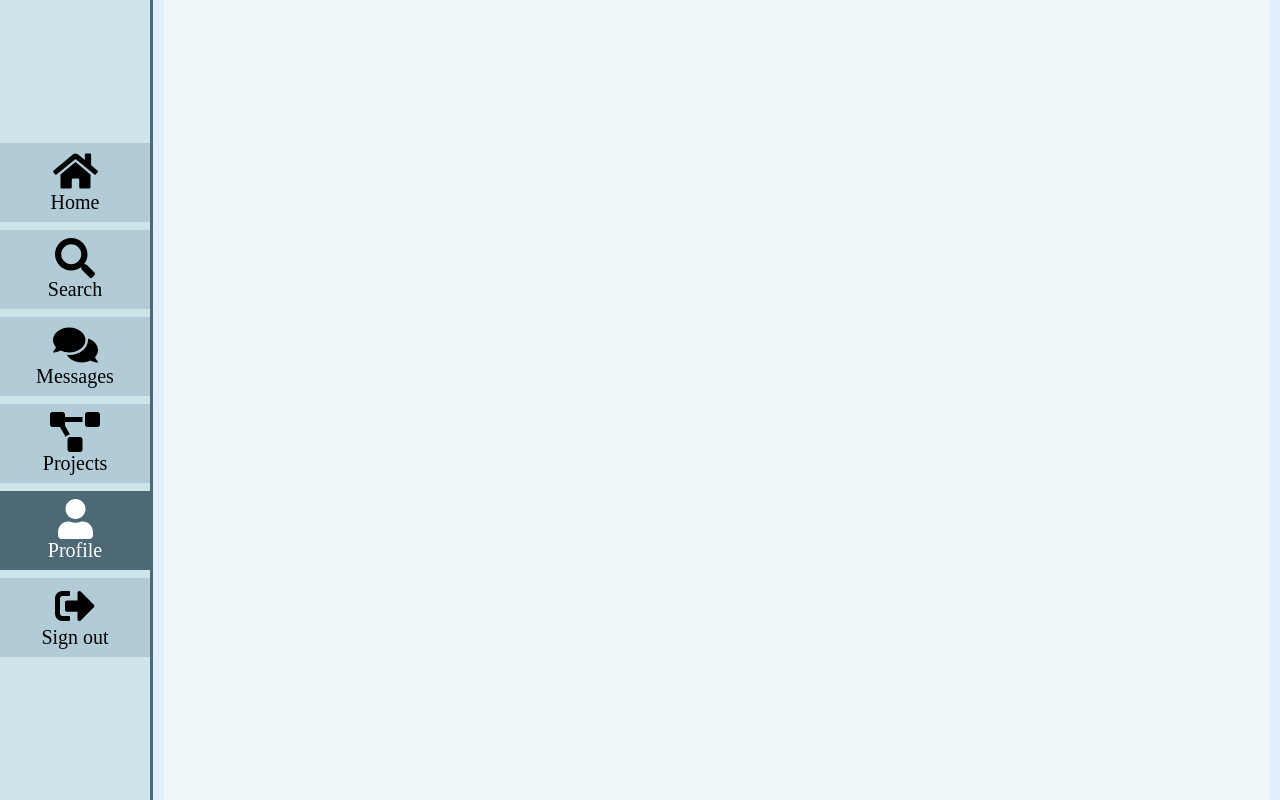
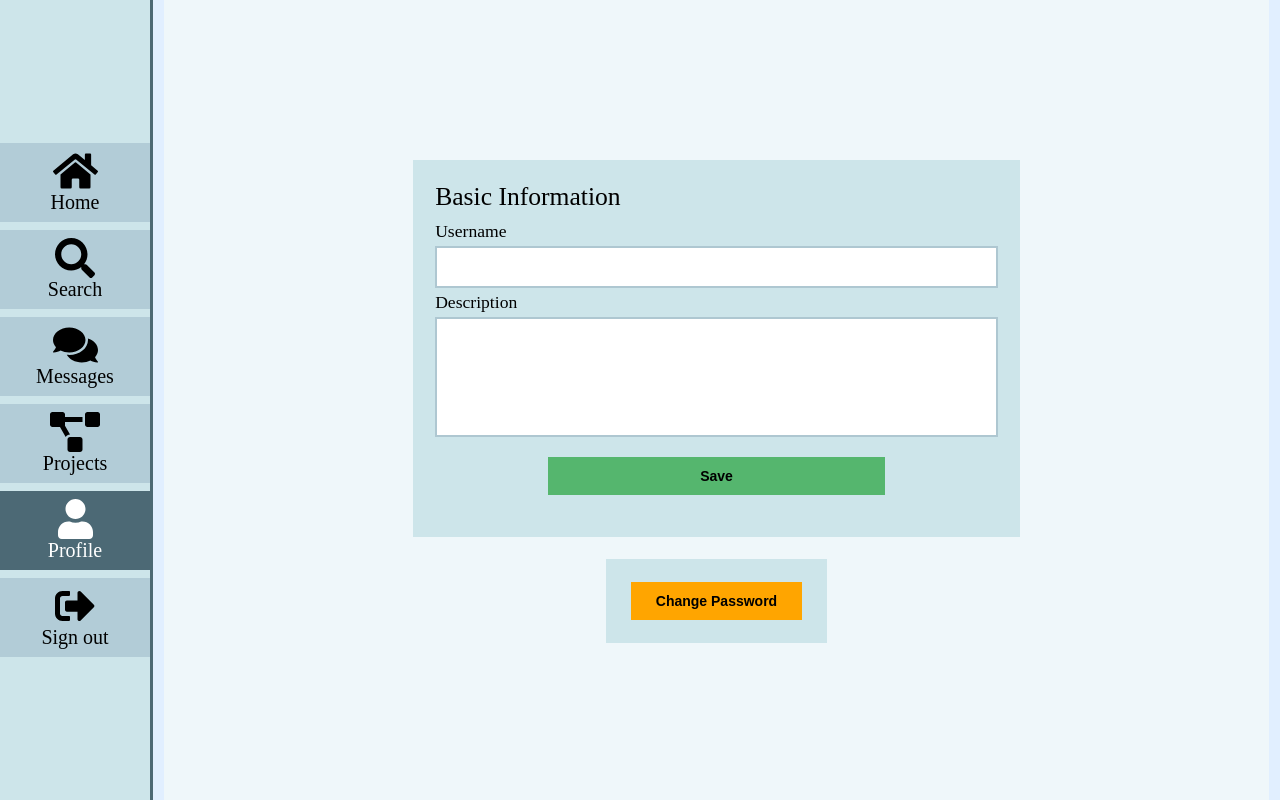
Before and after one commit to x-wyz/os-directory, a React (Create React App) app: page /profile in a window 1280 px wide. Built offline with nearby package versions, Linux system fonts and the light colour scheme.

Commit message:
profile page

```diff
--- a/src/App.js
+++ b/src/App.js
@@ -6,7 +6,8 @@ import Navbar from './components/navbar/navbar';
 
 // Pages
 import SearchPage from './pages/searchpage/searchpage';
-import Messages from './pages/messages/messages';
+// import Messages from './pages/messages/messages';
+import Profile from './pages/profile/profile';
 
 class App extends Component {
 	constructor(props){
@@ -38,7 +39,12 @@ class App extends Component {
 				<div className="content">
 				    <Switch>
 				    	<Route path="/search" component={SearchPage} />
-				    	<Route path="/messages" component={Messages} />
+				    	{ /* <Route path="/messages" component={Messages} /> */ }
+
+				    	<Route path="/profile">
+				    		<Profile user={user} />
+				    	</Route>
+
 				    </Switch>
 				</div>
 		    </div>
--- /dev/null
+++ b/src/components/profileupdater/profileupdater.css
@@ -0,0 +1,24 @@
+.profileupdater-textarea {
+	resize: none;
+	height: 120px;
+}
+
+.profileupdater-input, .profileupdater-textarea {
+	width: 100%;
+	display: block;
+	outline: none;
+	font-size: 1.2em;
+	border: 2px solid var(--color-mist-tertiary);
+	padding: var(--small-increment);
+	padding-left: var(--medium-increment);
+}
+
+.profileupdater-container {
+	width: 100%;
+}
+
+.profileupdater-label {
+	font-size: 1.1em;
+	display: block;
+	margin: calc(var(--standard-increment) / 6) 0;
+}
--- /dev/null
+++ b/src/components/profileupdater/profileupdater.js
@@ -0,0 +1,23 @@
+import React from 'react';
+import './profileupdater.css';
+
+function ProfileUpdater({ label, type, handler, name, value }){
+	return (
+		<div className="profileupdater-container">
+			<label for={name} className="profileupdater-label"> {label} </label>
+			{
+				type === 'text'
+				?
+				<input className="profileupdater-input" id={name} type="text" value={value} onChange={handler} name={name} />
+				:
+				type === 'textarea'
+				?
+				<textarea className="profileupdater-textarea" onChange={handler} id={name} value={value} name={name} />
+				:
+				null
+			}
+		</div>
+	)
+}
+
+export default ProfileUpdater;
--- /dev/null
+++ b/src/pages/profile/profile.css
@@ -0,0 +1,43 @@
+.profilepage-basic-information {
+	width: 55%;
+	min-width: 200px;
+	background: var(--color-mist-secondary);
+	padding: var(--standard-increment);
+	margin: 20vh auto 0;
+
+}
+
+.profilepage-basic-header {
+	font-size: 1.6em;
+	margin-bottom: calc(var(--standard-increment) / 4);
+}
+
+.profilepage-change-passsword {
+	width: 20%;
+	background: var(--color-mist-secondary);
+	margin: var(--standard-increment) auto 0;
+	min-width: 200px;
+	padding: calc(var(--small-increment) / 2);
+}
+
+.changepassword-button, .profile-update-button {
+	margin: var(--standard-increment) auto;
+	padding: var(--medium-increment);
+	width: 80%;
+	background: var(--color-orange);
+}
+
+.changepassword-button:hover {
+	background: var(--color-orange-secondary);
+}
+
+.profile-update-button {
+	width: 60%;
+	/* Ensures the smallest the button can be will be equal to the change pw btn */
+	min-width: calc(200px * .8);
+	background: var(--color-green);
+}
+
+.profile-update-button:hover {
+	background: var(--color-green-secondary);
+}
--- /dev/null
+++ b/src/pages/profile/profile.js
@@ -0,0 +1,65 @@
+import React, { Component } from 'react';
+
+import Button from '../../components/button/button';
+import ProfileUpdater from '../../components/profileupdater/profileupdater';
+
+// import PasswordModal from '../../modals/changepassword/changepassword';
+
+import './profile.css';
+
+class Profile extends Component {
+	constructor(props){
+		super(props);
+		this.state = {
+			username: this.props.user.username || "",
+			description: this.props.user.description || "",
+			passwordmodal: false
+		}
+		this.update = this.update.bind(this);
+		this.submitChanges = this.submitChanges.bind(this);
+
+		this.showModal = this.showModal.bind(this);
+	}
+
+	update(event){
+		this.setState({
+			[event.target.name]: event.target.value
+		})
+		console.log(123)
+	}
+
+	submitChanges(event){
+		event.preventDefault();
+
+		// sends change req to server and updates app
+	}
+
+	showModal(){
+		const { passwordmodal } = this.state;
+
+		this.setState({
+			passwordmodal: !passwordmodal
+		})
+	}
+
+	render(){
+		const { username, description, user } = this.state;
+
+		return (
+			<div className="profilepage">
+				<div className="profilepage-basic-information">
+					<h3 className="profilepage-basic-header">Basic Information</h3>
+					<ProfileUpdater label="Username" type="text" handler={this.update} name="username" value={username} />
+					<ProfileUpdater label="Description" type="textarea" handler={this.update} name="description" value={description} />
+					<Button type="button" text="Save" onClick={this.submitChanges} className="profile-update-button" />
+				</div>
+				<div className="profilepage-change-passsword">
+					<Button type="button" text="Change Password" onClick={this.showModal} className="changepassword-button" />
+				</div>
+			</div>
+		)
+	}
+
+}
+
+export default Profile;
```
Also changed, not shown: 1 other file (tests, documents, lock files or other folders).
